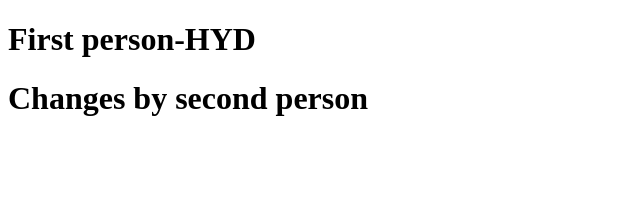
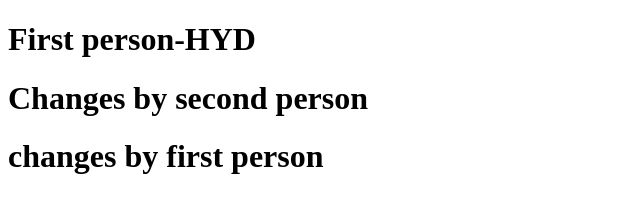
Before and after one commit to Kunta-Bhavana/Practice, a plain HTML site: page index.html in a window 1280 px wide. Shown: the whole page, without its empty margins (0-640 px from the left). Drawn offline with Linux system fonts and the light colour scheme.

Commit message:
Commit by hyd person

```diff
--- a/index.html
+++ b/index.html
@@ -10,7 +10,7 @@
 <body>
   <h1>First person-HYD</h1>
   <h1>Changes by second person</h1>
-  <h1></h1>
+  <h1>changes by first person</h1>
 </body>
 
 </html>
```
